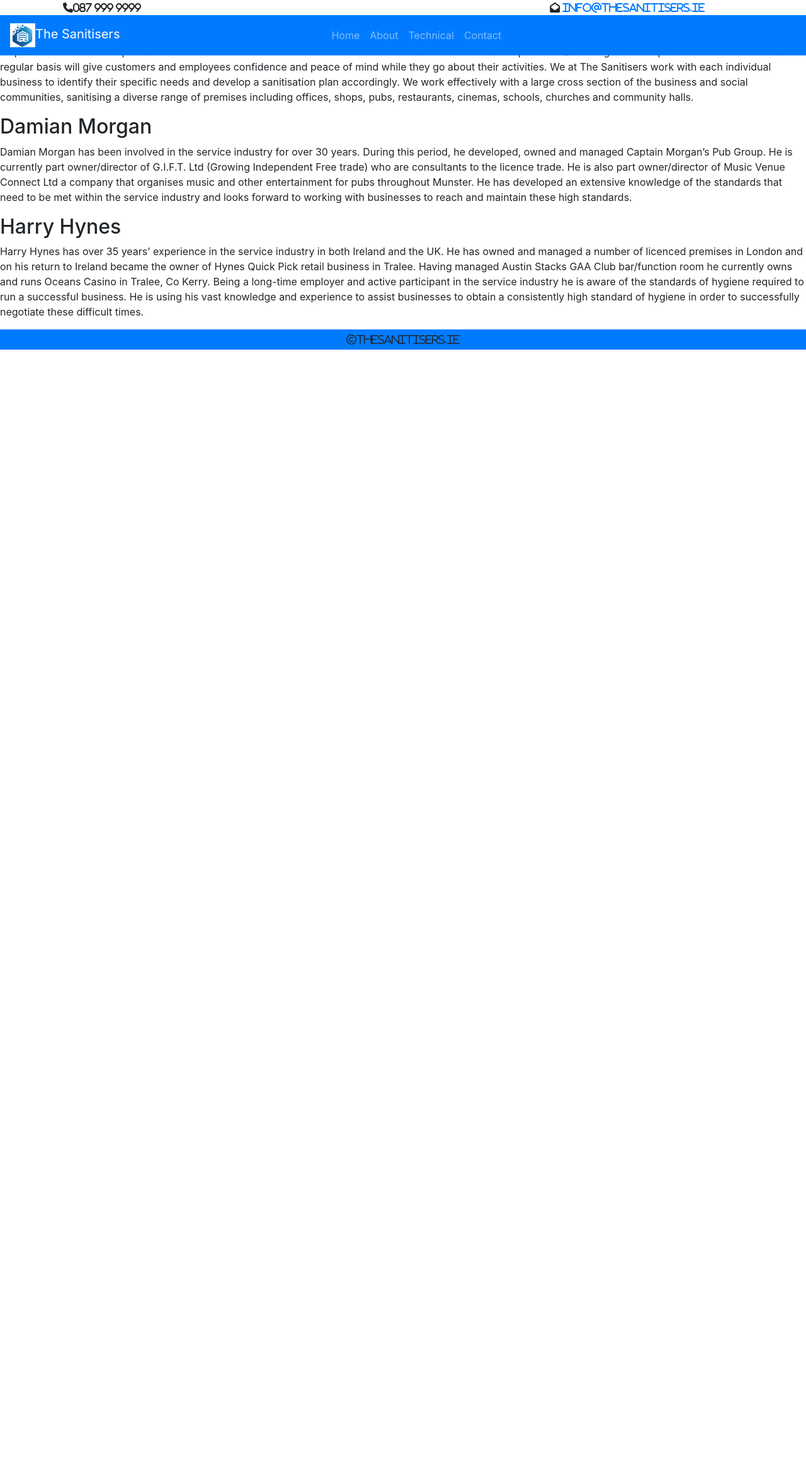
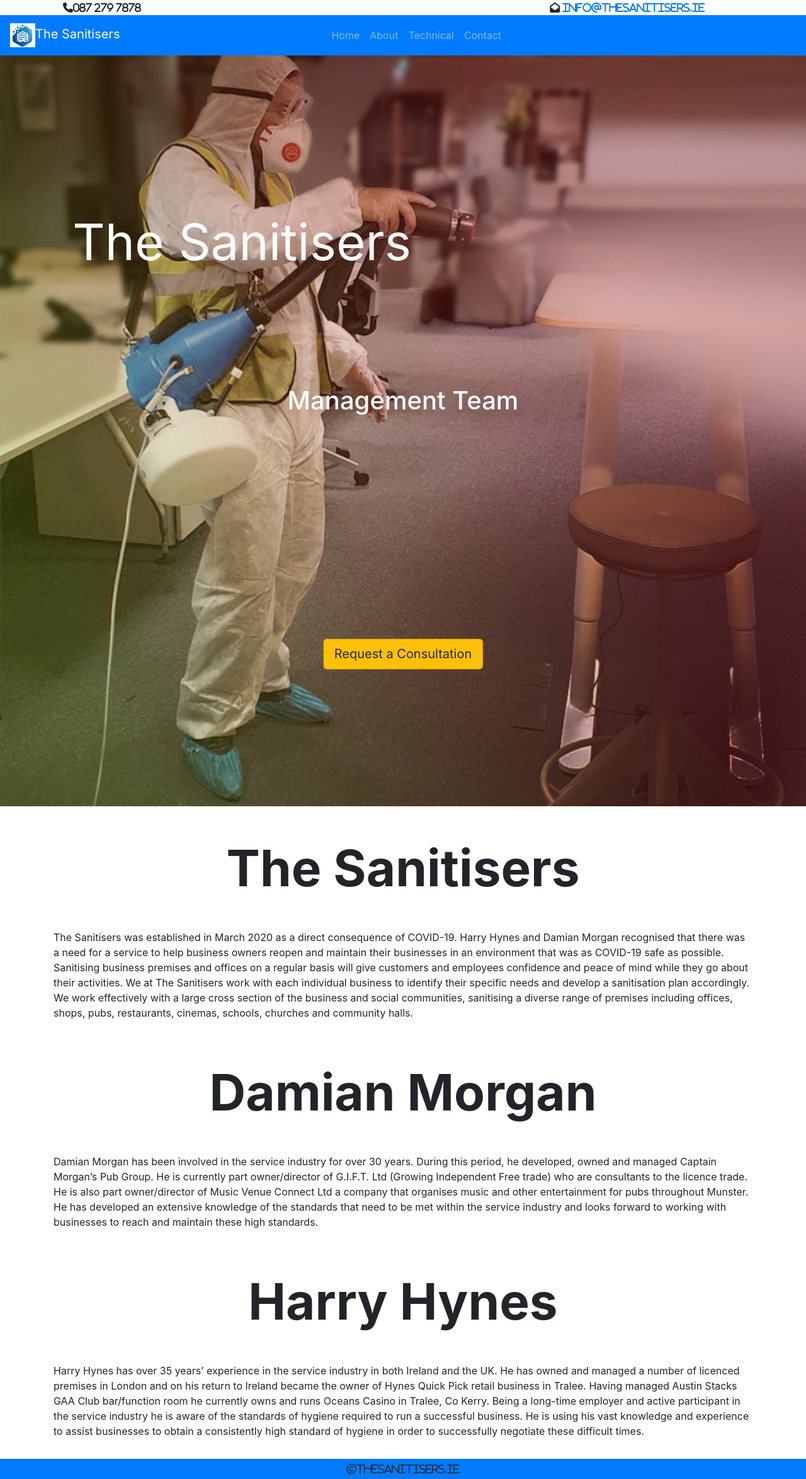
Before and after one commit to squiremaguire69/TheSanitisers, a PHP site: page /About_Us.html in a window 1280 px wide. Shown: the whole page at 63% size. Before the commit the page ends 555 px from the top, so only its background shows below. Run offline with PHP 8.4, Linux system fonts and the light colour scheme; some libraries are stand-ins or nearby versions.

Commit message:
Technical and About Us

```diff
--- a/About_Us.html
+++ b/About_Us.html
@@ -18,7 +18,7 @@
     <div class="row">
       <div class="col-sm-8">
         <div id="phone" class="align-left">
-          <i class="fa fa-phone">087 999 9999</i>
+          <i class="fa fa-phone">087 279 7878</i>
         </div>
       </div>
       <div class="col-sm-4">
@@ -66,16 +66,49 @@
 </div>
 
 <div>
-        <h2>The Sanitisers</h2>
+  <div id="mainimage">
+      <img class="img-fluid" src="media/images/Fogging 6.jpg" alt="Coronavirus Mask" style="width:100%;">
+      <div class="text-block" id="title">The Sanitisers</div>
+     <div class="text-block" id="img_text">
+       <h1>Management Team</h1>
+    </div>
+    <div class="button" id="calltoaction1">
+      <a href="Contact.html" class="btn btn-warning btn-lg" role="button">Request a Consultation</a>
+    </div>
+  </div>
+</div>
+
+<div>
+  <div class="row">
+    <div class="container">
+        <h2 id="section_header">The Sanitisers</h2>
         <p>The Sanitisers was established in March 2020 as a direct consequence of COVID-19. Harry Hynes and Damian Morgan recognised that there was a need for a service to help business owners reopen and maintain their businesses in an environment that was as COVID-19 safe as possible. Sanitising business premises and offices on a regular basis will give customers and employees confidence and peace of mind while they go about their activities. We at The Sanitisers work with each individual business to identify their specific needs and develop a sanitisation plan accordingly.  We work effectively with a large cross section of the business and social communities, sanitising a diverse range of premises including offices, shops, pubs, restaurants, cinemas, schools, churches and community halls.</p>
     </div>
-    <div>
-        <h2>Damian Morgan</h2>
+  </div>
+</div>
+<div>
+  <div class="row">
+    <div class="container">
+        <h2 id="section_header">Damian Morgan</h2>
         <p>Damian Morgan has been involved in the service industry for over 30 years. During this period, he developed, owned and managed Captain Morgan’s Pub Group. He is currently part owner/director of G.I.F.T. Ltd (Growing Independent Free trade) who are consultants to the licence trade. He is also part owner/director of Music Venue Connect Ltd a company that organises music and other entertainment for pubs throughout Munster. He has developed an extensive knowledge of the standards that need to be met within the service industry and looks forward to working with businesses to reach and maintain these high standards.</p>
     </div>
+  </div>
+</div>
+<div>
+  <div class="row">
+    <div class="container">
+        <h2 id="section_header">Harry Hynes</h2>
+        <p>Harry Hynes has over 35 years’ experience in the service industry in both Ireland and the UK. He has owned and managed a number of licenced premises in London and on his return to Ireland became the owner of Hynes Quick Pick retail business in Tralee. Having managed Austin Stacks GAA Club bar/function room he currently owns and runs Oceans Casino in Tralee, Co Kerry. Being a long-time employer and active participant in the service industry he is aware of the standards of hygiene required to run a successful business. He is using his vast knowledge and experience to assist businesses to obtain a consistently high standard of hygiene in order to successfully negotiate these difficult times.</p>
+    </div>
+  </div>
+</div>
     <div>
-        <h2>Harry Hynes</h2>
-        <p>Harry Hynes has over 35 years’ experience in the service industry in both Ireland and the UK. He has owned and managed a number of licenced premises in London and on his return to Ireland became the owner of Hynes Quick Pick retail business in Tralee. Having managed Austin Stacks GAA Club bar/function room he currently owns and runs Oceans Casino in Tralee, Co Kerry. Being a long-time employer and active participant in the service industry he is aware of the standards of hygiene required to run a successful business. He is using his vast knowledge and experience to assist businesses to obtain a consistently high standard of hygiene in order to successfully negotiate these difficult times.</p>
+        <h2></h2>
+        <p></p>
+    </div>
+    <div>
+        <h2></h2>
+        <p></p>
     </div>
 
 
--- a/media/css/custom.css
+++ b/media/css/custom.css
@@ -22,11 +27,14 @@
     font-size: 12px;
 }
 
-#section_header .h2 {
+#section_header {
     text-align: center;
     font-weight: bold;
-    font-size: 4vw;
+    font-size: 5em;
+    margin-top: 50px;
+    margin-bottom: 50px;
 }
+
 
 #footer {
     background-image: url("media/images/Sanitisers_Full_Logo.png");
@@ -45,12 +53,44 @@
 
 #img_text {
     position: absolute;
-    top: 30%;
-    left: 20%;
+    top: 50%;
+    left: 50%;
     color: white;
     padding-left: 20px;
     padding-right: 20px;
-    transform: translate(-30%, -20%);
+    transform: translate(-50%, -50%);
+}
+
+#title {
+    font-size: 5em;
+    position: absolute;
+    top: 30%;
+    left: 30%;
+    color: white;
+    padding-left: 20px;
+    padding-right: 20px;
+    transform: translate(-50%, -50%);
+}
+
+#title_banner {
+    position: absolute;
+    top: 10%;
+    left: 40%;
+    color: white;
+    padding-left: 20px;
+    padding-right: 20px;
+    transform: translate(-10%, -50%);
+    font-size: 5em;
+
+}
+
+#calltoaction {
+    margin: auto;
+    width:50%;
+    padding: 10px;
+    margin-top: 50px;
+    margin-bottom: 50px;
+    font-size: 3em;
 }
 
 #calltoaction1 {
```
Also changed, not shown: other parts of media/css/custom.css (+40 -17 lines), Contact.html (+5 -3 lines), index.html (+75 -17 lines), media/images/Cert of Application.png (added), media/images/Everbrite Coverage Slide.png (added), media/images/Sanitisation Statement.png (added), media/images/Sars-Cov-2 Image.jpg (added).
